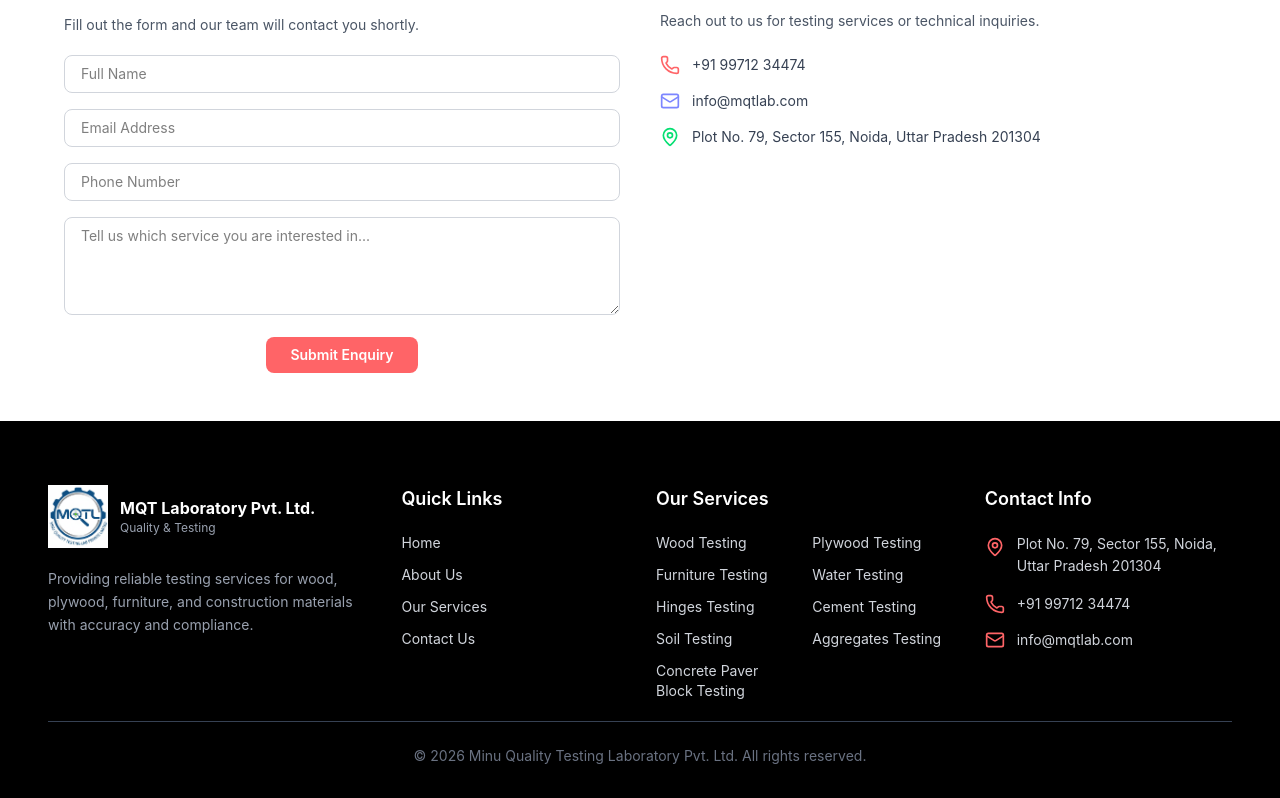
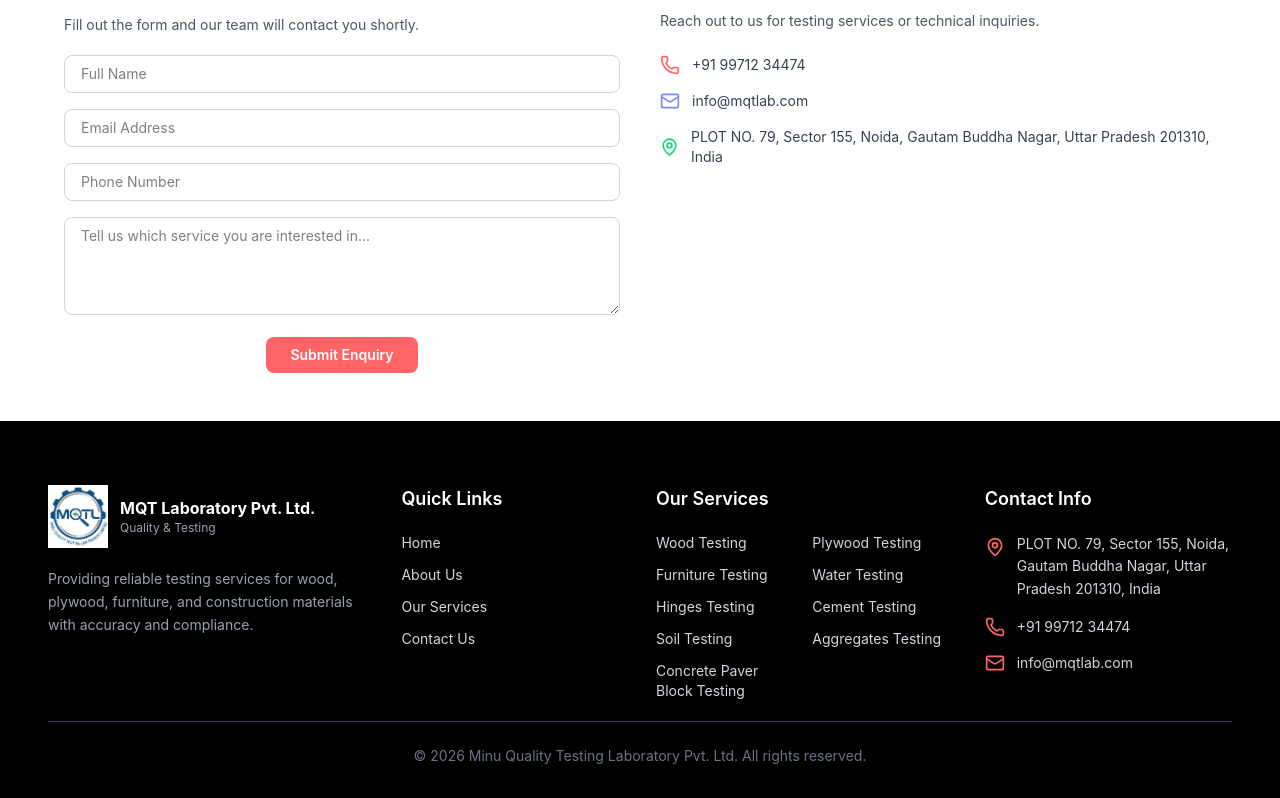
Before and after one commit to anglobaltech/mqtlabs, a Next.js app: page /contact-us in a window 1280 px wide. Shown: the part 520-1318 px from the top of the page. Built offline with nearby package versions, Linux system fonts and the light colour scheme.

Commit message:
address update

```diff
--- a/components/Footer.jsx
+++ b/components/Footer.jsx
@@ -103,7 +103,7 @@ const Footer = () => {
               <li className="flex items-start gap-3">
                 <MapPin className="w-5 h-5 text-red-400 mt-1 shrink-0" />
                 <span className="leading-relaxed">
-                  Plot No. 79, Sector 155, Noida, Uttar Pradesh 201304
+                 PLOT NO. 79, Sector 155, Noida, Gautam Buddha Nagar, Uttar Pradesh 201310, India
                 </span>
               </li>
 
--- a/src/app/contact-us/page.jsx
+++ b/src/app/contact-us/page.jsx
@@ -255,7 +255,7 @@ export default function ContactPage() {
                 <div className="flex items-center gap-3">
                   <MapPin className="w-5 h-5 text-green-400" />
                   <p className="text-gray-700 text-sm">
-                    Plot No. 79, Sector 155, Noida, Uttar Pradesh 201304
+                   PLOT NO. 79, Sector 155, Noida, Gautam Buddha Nagar, Uttar Pradesh 201310, India
                   </p>
                 </div>
               </div>
```
